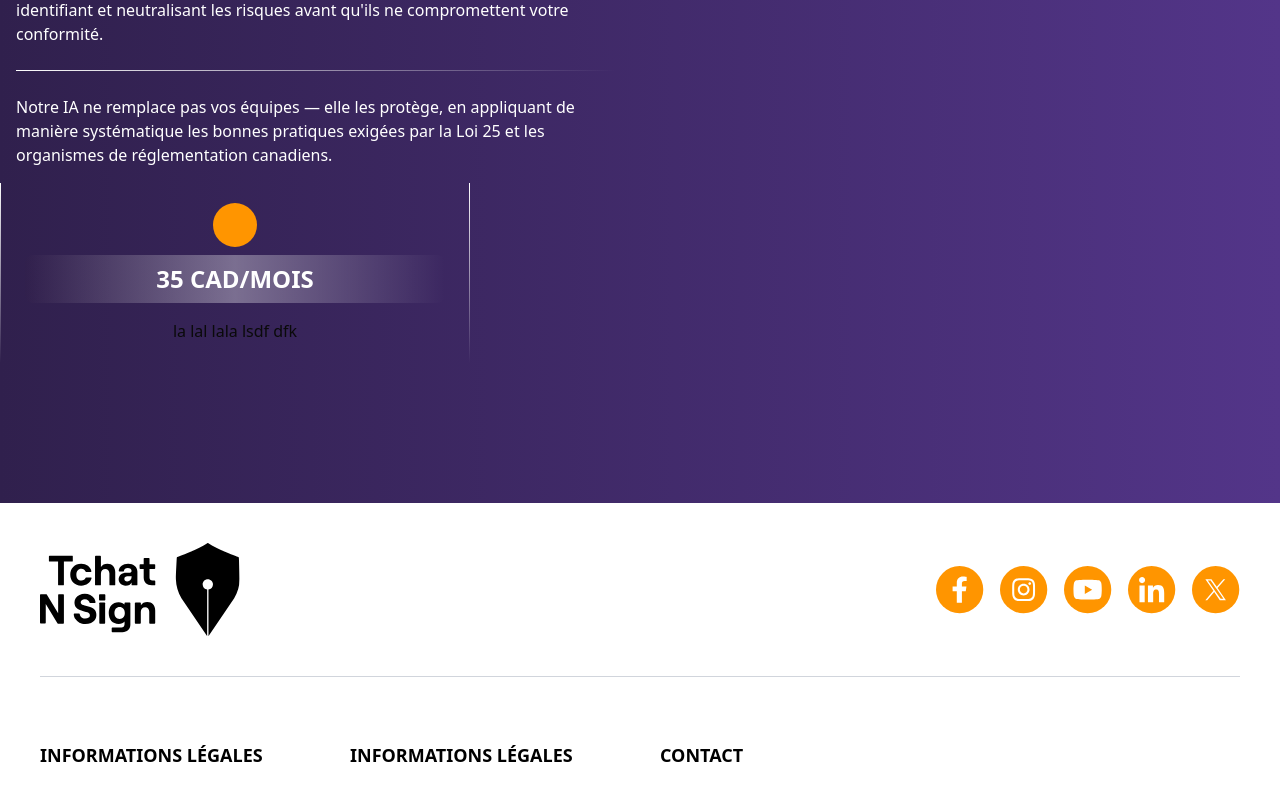
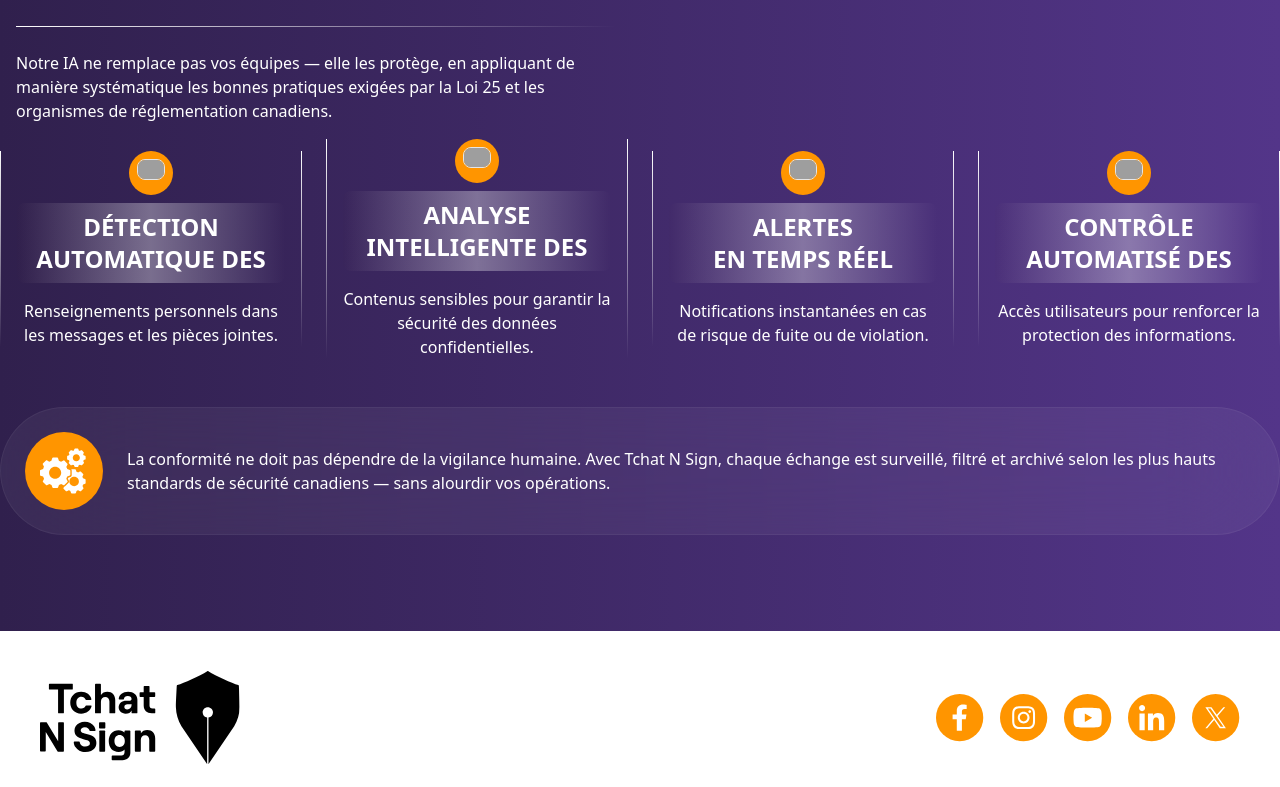
Before and after one commit to ashrafulhossain1/next-js-lang-willtns, a Next.js app: page /en/telephony in a window 1280 px wide. Shown: the part 3260-4047 px from the top of the page. Built offline with nearby package versions, Linux system fonts and the light colour scheme; grey boxes are pictures that could not be loaded.

Commit message:
another section complete

```diff
--- a/app/[lang]/telephony/_components/AIComplianceCard.tsx
+++ b/app/[lang]/telephony/_components/AIComplianceCard.tsx
@@ -26,10 +26,14 @@ export default function AIComplianceCard() {
 
         <div className="w-full rounded-md bg-gradient-to-r from-[#340a0a04] via-[#ffffff57] to-[#fff0]">
           <h4 className="text-center sm:text-lg md:text-2xl font-bold py-2 text-white uppercase">
-            35 CAD/mois
+            35 CAD/mois <br />
+            kjlsdf
           </h4>
         </div>
-        <p className="text-base mt-2">la lal lala lsdf dfk</p>
+        <p className="text-base mt-2">
+          Détection automatique des renseignements personnels dans les messages
+          et les pièces jointe
+        </p>
       </div>
 
       {/* Right vertical line */}
--- /dev/null
+++ b/app/[lang]/telephony/_components/AIComplianceCards.tsx
@@ -0,0 +1,71 @@
+'use client';
+
+import Image from 'next/image';
+
+export type FeatureItem = {
+  id: number;
+  logo: string;
+  firstTitle: string;
+  secondTitle: string;
+  paragraph: string;
+};
+
+type AIComplianceCardProps = {
+  data: FeatureItem[];
+};
+
+export default function AIComplianceCards({ data }: AIComplianceCardProps) {
+  return (
+    <div className="flex flex-col md:flex-row md:gap-6 justify-center items-center">
+      {data.map((item) => (
+        <div
+          key={item.id}
+          className="flex items-stretch gap-2 mb-6 md:mb-0
+                 w-full max-w-[350px] md:max-w-[310px] sm:max-w-[250px] xs:max-w-[200px]"
+        >
+          {/* Left vertical line */}
+          <div
+            className="w-[1px] min-h-[180px] self-stretch"
+            style={{
+              background:
+                'linear-gradient(to bottom, white 0%, rgba(255,255,255,0) 100%)',
+            }}
+          />
+
+          {/* Content */}
+          <div className="flex flex-col gap-2 justify-center items-center flex-1 px-2">
+            <button className="p-2 h-11 w-11 rounded-full flex justify-center bg-[#FF9500]">
+              <Image
+                src={item.logo}
+                alt={item.firstTitle}
+                height={36}
+                width={36}
+                className="object-cover rounded-md border"
+              />
+            </button>
+
+            <div className="w-full rounded-md bg-gradient-to-r from-[#340a0a04] via-[#ffffff57] to-[#fff0]">
+              <h4 className="text-center sm:text-lg md:text-2xl font-bold py-2 text-white uppercase">
+                {item.firstTitle} <br />
+                {item.secondTitle}
+              </h4>
+            </div>
+
+            <p className="text-base text-white mt-2 text-center">
+              {item.paragraph}
+            </p>
+          </div>
+
+          {/* Right vertical line */}
+          <div
+            className="w-[1px] min-h-[180px] self-stretch"
+            style={{
+              background:
+                'linear-gradient(to bottom, white 0%, rgba(255,255,255,0) 100%)',
+            }}
+          />
+        </div>
+      ))}
+    </div>
+  );
+}
--- a/app/[lang]/telephony/_components/AIComplianceLeft.tsx
+++ b/app/[lang]/telephony/_components/AIComplianceLeft.tsx
@@ -1,5 +1,4 @@
 import Subtitle from '@/app/components/reuseable/Subtitle';
-import React from 'react';
 
 export default function AIComplianceLeft() {
   return (
--- a/app/[lang]/telephony/_components/AIComplianceSection.tsx
+++ b/app/[lang]/telephony/_components/AIComplianceSection.tsx
@@ -1,11 +1,13 @@
 import SectionTitle from '@/app/components/reuseable/SectionTitle';
 import React from 'react';
 import AIComplianceLeft from './AIComplianceLeft';
-import AIComplianceCard from './AIComplianceCard';
+import AIComplianceCards from './AIComplianceCards';
+import { aiComplianceData } from './actions/AIComplianceData';
+import AiComplianceSettings from './AiComplianceSettings';
 
 export default function AIComplianceSection() {
   return (
-    <div className="bg-gradient-to-r from-[#30204D] to-[#533589] py-16 sm:py-20 md:py-24 lg:py-[140px] mt-20">
+    <div className="bg-linear-to-r from-[#30204D] to-[#533589] py-16 sm:py-20 md:py-24 mt-20">
       <div className="max-w-[1300px] mx-auto">
         {/* heding */}
         <div className="flex justify-center items-center text-center">
@@ -19,7 +21,8 @@ export default function AIComplianceSection() {
         </div>
         {/* left side */}
         <AIComplianceLeft></AIComplianceLeft>
-        <AIComplianceCard></AIComplianceCard>
+        <AIComplianceCards data={aiComplianceData}></AIComplianceCards>
+        <AiComplianceSettings></AiComplianceSettings>
       </div>
     </div>
   );
--- /dev/null
+++ b/app/[lang]/telephony/_components/AiComplianceSettings.tsx
@@ -0,0 +1,25 @@
+import Image from 'next/image';
+import React from 'react';
+
+export default function AiComplianceSettings() {
+  return (
+    <div className="w-full p-6 bg-white/5 backdrop-blur-3xl border border-white/5 rounded-4xl  md:rounded-full flex flex-col md:flex-row items-center gap-6 mt-5 sm:mt-10 md:mt-12">
+      {/* Logo */}
+      <div className="shrink-0">
+        <Image
+          src="/images/telephonia/settings.svg"
+          alt="Settings Logo"
+          width={78}
+          height={78}
+        />
+      </div>
+
+      {/* Text */}
+      <p className="text-white text-center md:text-left">
+        La conformité ne doit pas dépendre de la vigilance humaine. Avec Tchat N
+        Sign, chaque échange est surveillé, filtré et archivé selon les plus
+        hauts standards de sécurité canadiens — sans alourdir vos opérations.
+      </p>
+    </div>
+  );
+}
--- /dev/null
+++ b/app/[lang]/telephony/_components/actions/AIComplianceData.ts
@@ -0,0 +1,42 @@
+export type FeatureItem = {
+  id: number;
+  logo: string;
+  firstTitle: string;
+  secondTitle: string;
+  paragraph: string;
+};
+
+export const aiComplianceData: FeatureItem[] = [
+  {
+    id: 1,
+    logo: '/images/icons/detection.svg',
+    firstTitle: 'Détection',
+    secondTitle: 'automatique des',
+    paragraph:
+      'Renseignements personnels dans les messages et les pièces jointes.',
+  },
+  {
+    id: 2,
+    logo: '/images/icons/security.svg',
+    firstTitle: 'Analyse',
+    secondTitle: 'intelligente des',
+    paragraph:
+      'Contenus sensibles pour garantir la sécurité des données confidentielles.',
+  },
+  {
+    id: 3,
+    logo: '/images/icons/warning.svg',
+    firstTitle: 'Alertes',
+    secondTitle: 'en temps réel',
+    paragraph:
+      'Notifications instantanées en cas de risque de fuite ou de violation.',
+  },
+  {
+    id: 4,
+    logo: '/images/icons/control.svg',
+    firstTitle: 'Contrôle',
+    secondTitle: 'automatisé des',
+    paragraph:
+      'Accès utilisateurs pour renforcer la protection des informations.',
+  },
+];
```
Also changed, not shown: public/images/telephonia/settings.svg (added).
